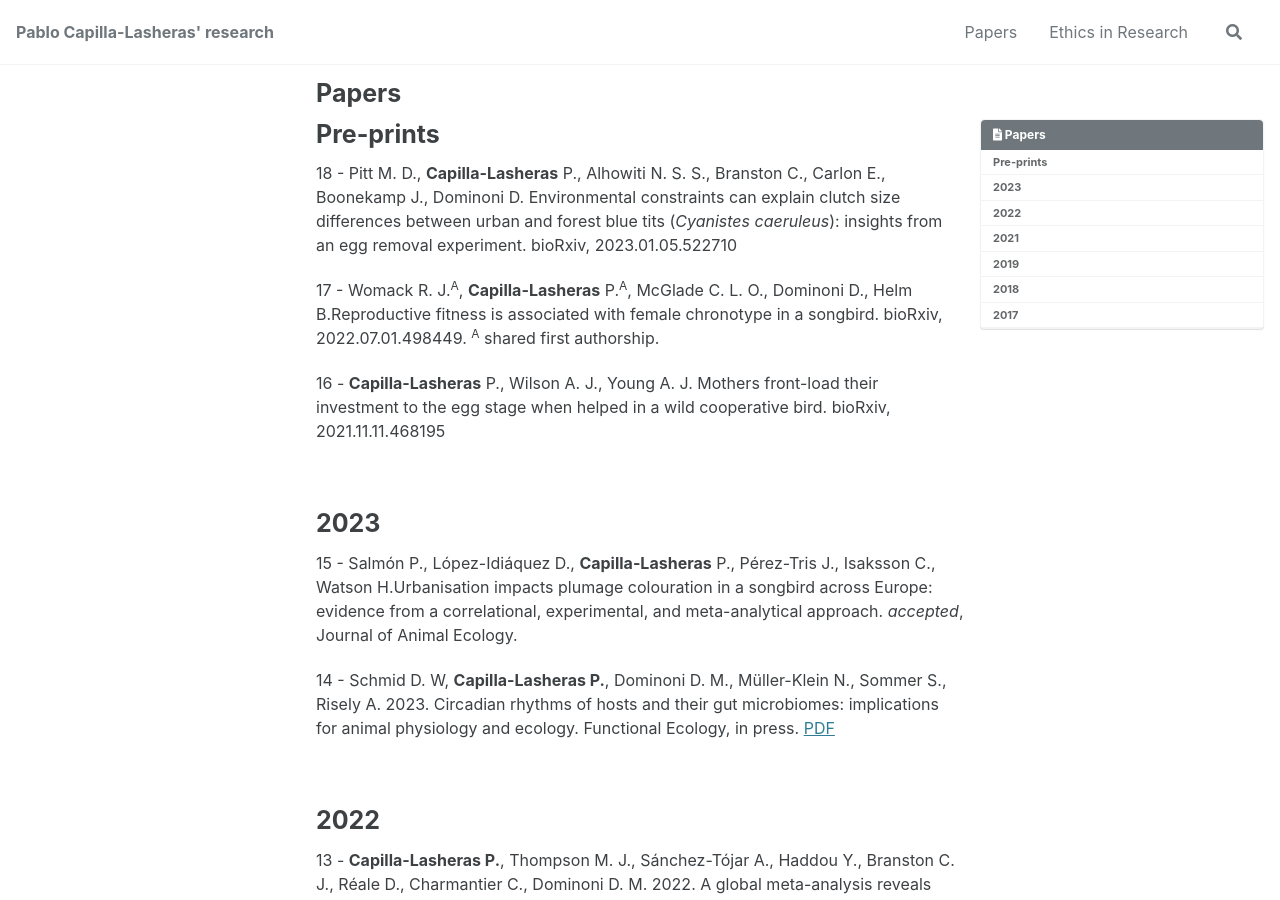
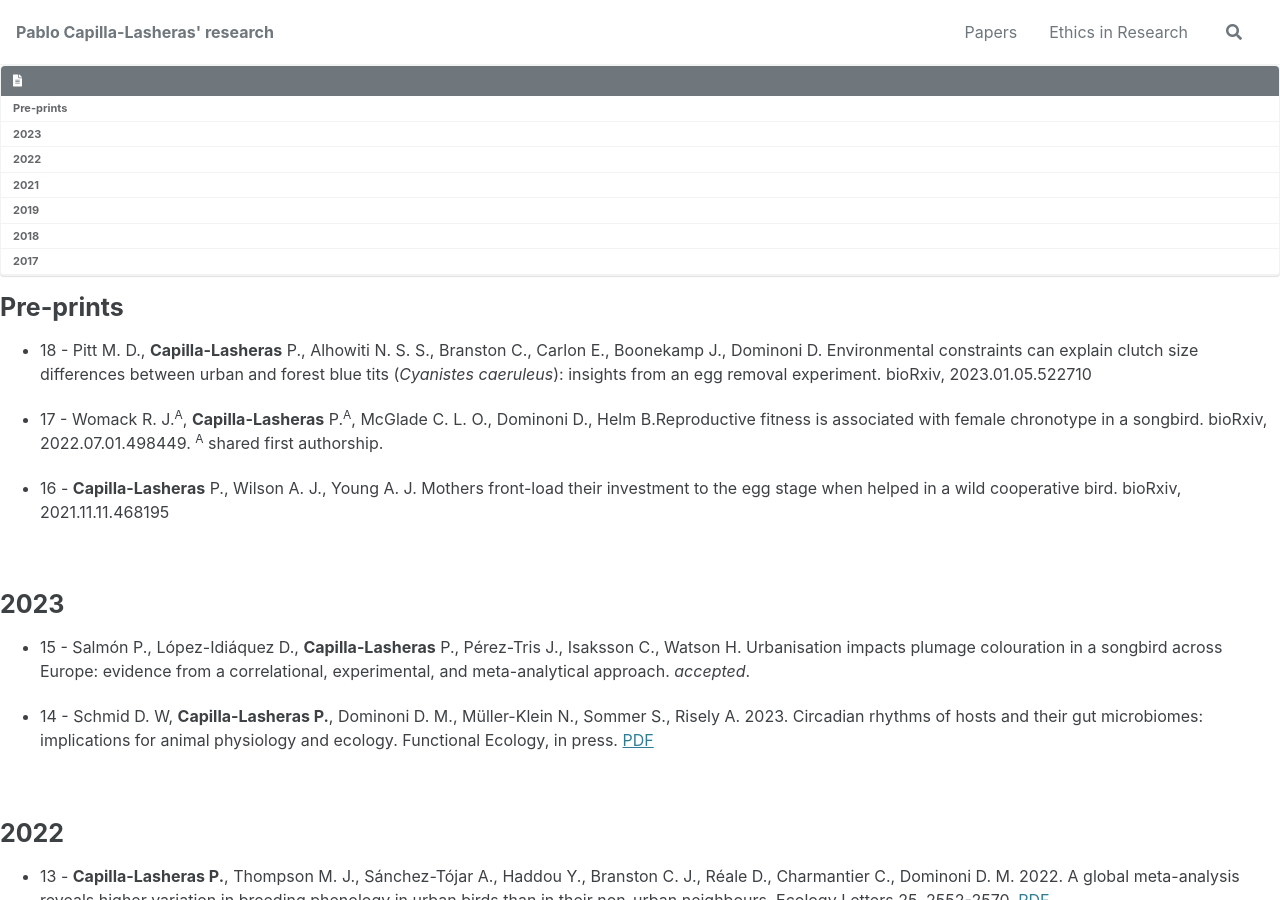
Before and after one commit to PabloCapilla/PabloCapilla.github.io, a Jekyll site: the page built from _pages/papers.md, in a window 1280 px wide and 900 px high. Built offline with Jekyll 4.4.1, drawn with Linux system fonts in a browser that asks for light colours; cached includes are drawn as plain includes; a script that is not in the unit is left out; comment, search, counter and statistics services are not loaded.

Commit message:
New layout publications page

```diff
--- a/_layouts/archive.html
+++ b/_layouts/archive.html
@@ -15,12 +15,11 @@ layout: default
 {% endif %}
 
 <div id="main" role="main">
-  {% include sidebar.html %}
-
   <div class="archive">
     {% unless page.header.overlay_color or page.header.overlay_image %}
       <h1 id="page-title" class="page__title">{{ page.title }}</h1>
     {% endunless %}
     {{ content }}
   </div>
+  {% include sidebar.html %}
 </div>
--- a/_pages/papers.md
+++ b/_pages/papers.md
@@ -1,70 +1,72 @@
 ---
 permalink: /papers/
 title: "Papers"
-layout: single
-toc: true
-toc_label: "Papers"
-author_profile: false
+layout: default
+sidebar:
+  nav: "publications"
+classes: wide
 ---
+
+{% include toc %}
 
 # Pre-prints
 
-18 - Pitt M. D., **Capilla-Lasheras** P., Alhowiti N. S. S., Branston C., Carlon E., Boonekamp J., Dominoni D. Environmental constraints can explain clutch size differences between urban and forest blue tits (*Cyanistes caeruleus*): insights from an egg removal experiment. bioRxiv, 2023.01.05.522710
+* 18 - Pitt M. D., **Capilla-Lasheras** P., Alhowiti N. S. S., Branston C., Carlon E., Boonekamp J., Dominoni D. Environmental constraints can explain clutch size differences between urban and forest blue tits (*Cyanistes caeruleus*): insights from an egg removal experiment. bioRxiv, 2023.01.05.522710
 
-17 - Womack R. J.<sup>A</sup>, **Capilla-Lasheras** P.<sup>A</sup>, McGlade C. L. O., Dominoni D., Helm B.Reproductive fitness is associated with female chronotype in a songbird. bioRxiv, 2022.07.01.498449. <sup>A</sup> shared first authorship.
+* 17 - Womack R. J.<sup>A</sup>, **Capilla-Lasheras** P.<sup>A</sup>, McGlade C. L. O., Dominoni D., Helm B.Reproductive fitness is associated with female chronotype in a songbird. bioRxiv, 2022.07.01.498449. <sup>A</sup> shared first authorship.
 
-16 - **Capilla-Lasheras** P., Wilson A. J., Young A. J. Mothers front-load their investment to the egg stage when helped in a wild cooperative bird. bioRxiv, 2021.11.11.468195
+* 16 - **Capilla-Lasheras** P., Wilson A. J., Young A. J. Mothers front-load their investment to the egg stage when helped in a wild cooperative bird. bioRxiv, 2021.11.11.468195
 
 <br/>
 
 # 2023
 
-15 - Salmón P., López-Idiáquez D., **Capilla-Lasheras** P., Pérez-Tris J., Isaksson C., Watson H.Urbanisation impacts plumage colouration in a songbird across Europe: evidence from a correlational, experimental, and meta-analytical approach. _accepted_, Journal of Animal Ecology.
+* 15 - Salmón P., López-Idiáquez D., **Capilla-Lasheras** P., Pérez-Tris J., Isaksson C., Watson H. Urbanisation impacts plumage colouration in a songbird across Europe: evidence from a correlational, experimental, and meta-analytical approach. _accepted_.
 
-14 - Schmid D. W, **Capilla-Lasheras P.**, Dominoni D. M., Müller-Klein N., Sommer S., Risely A. 2023. Circadian rhythms of hosts and their gut microbiomes: implications for animal physiology and ecology. Functional Ecology, in press. [PDF](http://PabloCapilla.github.io/assets/pub_pdf/2023 - Functional Ecology - Schmid.pdf)
+* 14 - Schmid D. W, **Capilla-Lasheras P.**, Dominoni D. M., Müller-Klein N., Sommer S., Risely A. 2023. Circadian rhythms of hosts and their gut microbiomes: implications for animal physiology and ecology. Functional Ecology, in press. [PDF](http://PabloCapilla.github.io/assets/pub_pdf/2023 - Functional Ecology - Schmid.pdf)
 
 <br/>
 
 # 2022
 
-13 - **Capilla-Lasheras P.**, Thompson M. J., Sánchez-Tójar A., Haddou Y., Branston C. J., Réale D., Charmantier C., Dominoni D. M. 2022. A global meta-analysis reveals higher variation in breeding phenology in urban birds than in their non-urban neighbours. Ecology Letters 25, 2552-2570. [PDF](http://PabloCapilla.github.io/assets/pub_pdf/2022 - Ecology Letters - Capilla‐Lasheras.pdf)
+* 13 - **Capilla-Lasheras P.**, Thompson M. J., Sánchez-Tójar A., Haddou Y., Branston C. J., Réale D., Charmantier C., Dominoni D. M. 2022. A global meta-analysis reveals higher variation in breeding phenology in urban birds than in their non-urban neighbours. Ecology Letters 25, 2552-2570. [PDF](http://PabloCapilla.github.io/assets/pub_pdf/2022 - Ecology Letters - Capilla‐Lasheras.pdf)
 
-12 - Thompson M. J., **Capilla-Lasheras P.**, Dominoni D. M., Réale D., & Charmantier A. 2022. Phenotypic variation in urban environments: proximate causes and evolutionary implications. Trends in Ecology and Evolution 37, 171-182. [PDF](http://PabloCapilla.github.io/assets/pub_pdf/2022 - Trends in Ecology and Evolution - Thompson.pdf)
+* 12 - Thompson M. J., **Capilla-Lasheras P.**, Dominoni D. M., Réale D., & Charmantier A. 2022. Phenotypic variation in urban environments: proximate causes and evolutionary implications. Trends in Ecology and Evolution 37, 171-182. [PDF](http://PabloCapilla.github.io/assets/pub_pdf/2022 - Trends in Ecology and Evolution - Thompson.pdf)
 
-11 - Wood E., **Capilla-Lasheras P.**, Cram D., Walker L., York J., Lange A., Hamilton P., Tyler C., Young A. J. 2022. Social dominance and rainfall predict telomere dynamics in a cooperative arid-zone bird. Molecular Ecology 31, 6141-6154. [PDF](http://PabloCapilla.github.io/assets/pub_pdf/2022 - Molecular Ecology - Wood.pdf)
+* 11 - Wood E., **Capilla-Lasheras P.**, Cram D., Walker L., York J., Lange A., Hamilton P., Tyler C., Young A. J. 2022. Social dominance and rainfall predict telomere dynamics in a cooperative arid-zone bird. Molecular Ecology 31, 6141-6154. [PDF](http://PabloCapilla.github.io/assets/pub_pdf/2022 - Molecular Ecology - Wood.pdf)
 
 <br/>
 
 # 2021
 
-10 - Branston C. J., **Capilla-Lasheras P.**, Pollock C. J., Dominoni D. M. 2021. Weaker selection on timing of breeding and clutch size in urban blue tits compared to non-urban counterparts, but not in great tits. Behavioural Ecology and Sociobiology 75, 155. [PDF](http://PabloCapilla.github.io/assets/pub_pdf/2021 -  Behavioral Ecology and Sociobiology - Branston.pdf)
+* 10 - Branston C. J., **Capilla-Lasheras P.**, Pollock C. J., Dominoni D. M. 2021. Weaker selection on timing of breeding and clutch size in urban blue tits compared to non-urban counterparts, but not in great tits. Behavioural Ecology and Sociobiology 75, 155. [PDF](http://PabloCapilla.github.io/assets/pub_pdf/2021 -  Behavioral Ecology and Sociobiology - Branston.pdf)
 
-9 - Brown A., Wood E., **Capilla-Lasheras P.**, Harrison X., Young A. J. 2021. Longitudinal evidence that older parents produce offspring with longer telomeres in a wild social bird. Biology Letters 17, 20210409. [PDF](http://PabloCapilla.github.io/assets/pub_pdf/2021 - Biology Letters - Brown.pdf)
+* 9 - Brown A., Wood E., **Capilla-Lasheras P.**, Harrison X., Young A. J. 2021. Longitudinal evidence that older parents produce offspring with longer telomeres in a wild social bird. Biology Letters 17, 20210409. [PDF](http://PabloCapilla.github.io/assets/pub_pdf/2021 - Biology Letters - Brown.pdf)
 
-8 - **Capilla-Lasheras P.**, Harrison X., Wood E. M., Wilson A. J., Young A. J. 2021. Altruistic bet-hedging and the evolution of cooperation in a Kalahari bird. Science Advances 7, eabe8980. [PDF](http://PabloCapilla.github.io/assets/pub_pdf/2021 - Science Advances - Capilla-Lasheras.pdf)
+* 8 - **Capilla-Lasheras P.**, Harrison X., Wood E. M., Wilson A. J., Young A. J. 2021. Altruistic bet-hedging and the evolution of cooperation in a Kalahari bird. Science Advances 7, eabe8980. [PDF](http://PabloCapilla.github.io/assets/pub_pdf/2021 - Science Advances - Capilla-Lasheras.pdf)
 
-7 - **Capilla-Lasheras P.**, Bondía B., Aguirre J. I. 2021. Environmental conditions but not nest composition affect reproductive success in an urban bird. Ecology & Evolution 11, 3084-3092. [PDF](http://PabloCapilla.github.io/assets/pub_pdf/2021 - Ecology and Evolution - Capilla‐Lasheras.pdf)
+* 7 - **Capilla-Lasheras P.**, Bondía B., Aguirre J. I. 2021. Environmental conditions but not nest composition affect reproductive success in an urban bird. Ecology & Evolution 11, 3084-3092. [PDF](http://PabloCapilla.github.io/assets/pub_pdf/2021 - Ecology and Evolution - Capilla‐Lasheras.pdf)
 
 <br/>
 
 # 2019
 
-6 - Łapińska U., Glover G., **Capilla-Lasheras P.**, Young A. J., Pagliara S. 2019. Bacterial ageing in the absence of external stressors. Philosophical Transactions of the Royal Society B 374, 20180442. [PDF](http://PabloCapilla.github.io/assets/pub_pdf/2019 - Philosophical Transactions of the Royal Society B - Łapińska.pdf)
+* 6 - Łapińska U., Glover G., **Capilla-Lasheras P.**, Young A. J., Pagliara S. 2019. Bacterial ageing in the absence of external stressors. Philosophical Transactions of the Royal Society B 374, 20180442. [PDF](http://PabloCapilla.github.io/assets/pub_pdf/2019 - Philosophical Transactions of the Royal Society B - Łapińska.pdf)
 
-5 - Bravo-Santano N., **Capilla-Lasheras P.**, Mateos L. M., Calle Y., Behrends V., Letek M. 2019. Identification of novel targets for host-directed therapeutics against intracellular *Staphylococcus aureus*. Scientific Reports 9, 15435. [PDF](http://PabloCapilla.github.io/assets/pub_pdf/2019 - Scientific Repots - Bravo-Santano.pdf)
+* 5 - Bravo-Santano N., **Capilla-Lasheras P.**, Mateos L. M., Calle Y., Behrends V., Letek M. 2019. Identification of novel targets for host-directed therapeutics against intracellular *Staphylococcus aureus*. Scientific Reports 9, 15435. [PDF](http://PabloCapilla.github.io/assets/pub_pdf/2019 - Scientific Repots - Bravo-Santano.pdf)
 
 <br/>
 
 # 2018
 
-4 - **Capilla-Lasheras P.** 2018. incR: a new R package to analyse incubation behaviour. Journal of Avian Biology 49, e01710.[PDF](http://PabloCapilla.github.io/assets/pub_pdf/2018 - Journal of Avian Biology - Capilla‐Lasheras.pdf)
+* 4 - **Capilla-Lasheras P.** 2018. incR: a new R package to analyse incubation behaviour. Journal of Avian Biology 49, e01710.[PDF](http://PabloCapilla.github.io/assets/pub_pdf/2018 - Journal of Avian Biology - Capilla‐Lasheras.pdf)
 
-3 - Gwinner H., **Capilla-Lasheras P.**, Cooper C., Helm B. 2018. ‘Green incubation’: avian offspring benefit from aromatic nest herbs through improved parental incubation behaviour. Proceedings of the Royal Society B 285 (1880), 20180376. [PDF](http://PabloCapilla.github.io/assets/pub_pdf/2018 - Proceedings of the Royal Society B - Gwinner.pdf)
+* 3 - Gwinner H., **Capilla-Lasheras P.**, Cooper C., Helm B. 2018. ‘Green incubation’: avian offspring benefit from aromatic nest herbs through improved parental incubation behaviour. Proceedings of the Royal Society B 285 (1880), 20180376. [PDF](http://PabloCapilla.github.io/assets/pub_pdf/2018 - Proceedings of the Royal Society B - Gwinner.pdf)
 
 <br/>
 
 # 2017
 
-2 - Pollock C. J., **Capilla-Lasheras P.**, McGill R. A. R., Helm B., Dominoni D. M. 2017. Integrated behavioural and stable isotope data reveal altered diet linked to low breeding success in urban-dwelling blue tits (*Cyanistes caeruleus*). Scientific Reports 7, 5014. [PDF](http://PabloCapilla.github.io/assets/pub_pdf/2017 - Scientific Reports - Pollock.pdf)
+* 2 - Pollock C. J., **Capilla-Lasheras P.**, McGill R. A. R., Helm B., Dominoni D. M. 2017. Integrated behavioural and stable isotope data reveal altered diet linked to low breeding success in urban-dwelling blue tits (*Cyanistes caeruleus*). Scientific Reports 7, 5014. [PDF](http://PabloCapilla.github.io/assets/pub_pdf/2017 - Scientific Reports - Pollock.pdf)
 
-1 - **Capilla-Lasheras P.**, Dominoni D. M., Babayan S. A., O’Shaughnessy P. J., Mladenova M., Woodford L., Pollock C. J., Barr T., Baldini F., Helm B. 2017. Elevated immune gene expression is associated with poor reproductive success of urban blue tits. Frontiers in Ecology & Evolution 5, 64. [PDF](http://PabloCapilla.github.io/assets/pub_pdf/2017 - Frontiers in Ecology and Evolution - Capilla-Lasheras.pdf)
+* 1 - **Capilla-Lasheras P.**, Dominoni D. M., Babayan S. A., O’Shaughnessy P. J., Mladenova M., Woodford L., Pollock C. J., Barr T., Baldini F., Helm B. 2017. Elevated immune gene expression is associated with poor reproductive success of urban blue tits. Frontiers in Ecology & Evolution 5, 64. [PDF](http://PabloCapilla.github.io/assets/pub_pdf/2017 - Frontiers in Ecology and Evolution - Capilla-Lasheras.pdf)
```
